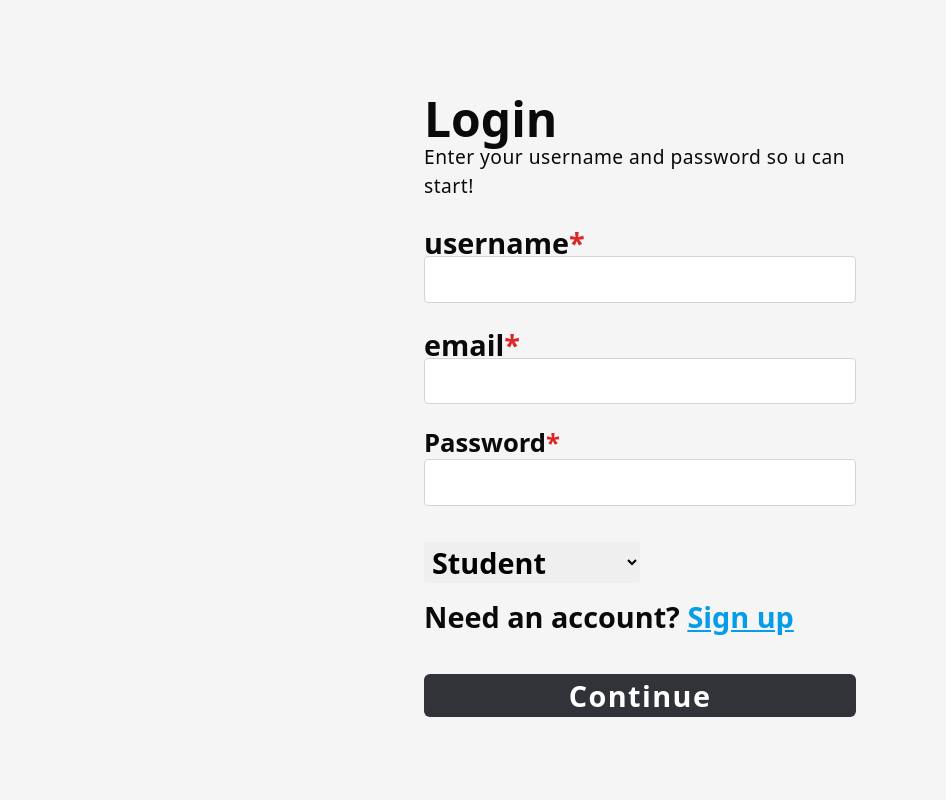
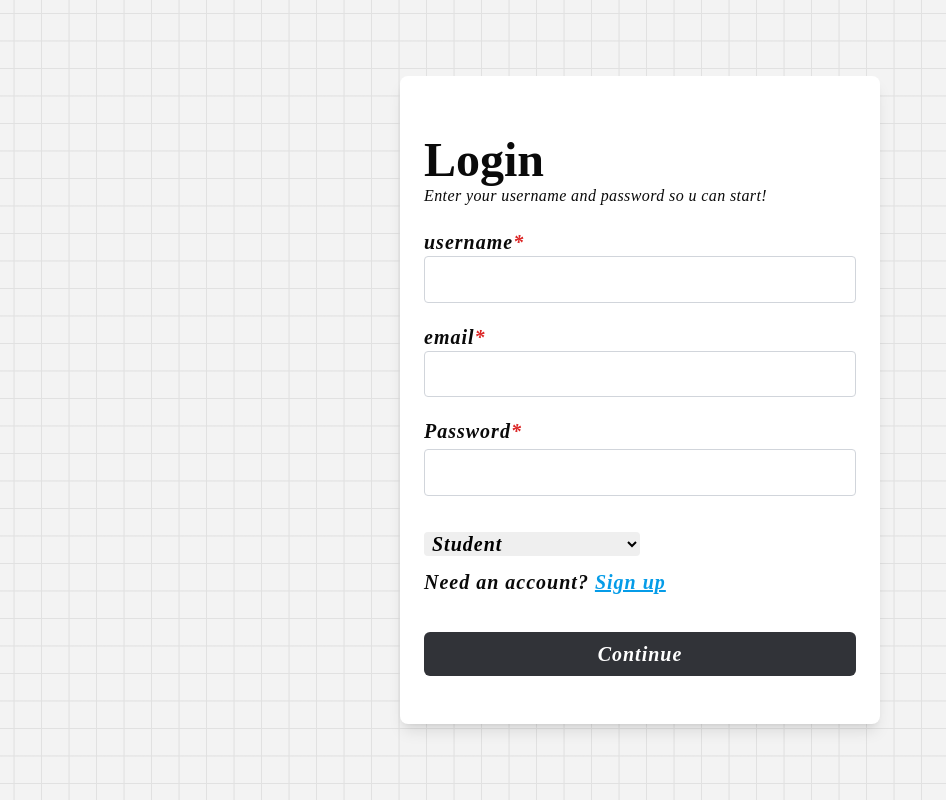
Before and after one commit to psapkale/intercord, a React (Vite) app in the folder frontend/: page /login in a window 1280 px wide. Shown: the whole page, without its empty margins (0-946 px from the left). Built offline with nearby package versions, Linux system fonts and the light colour scheme; no server answers; a web font is replaced by a local one.

Commit message:
chore: Login page ui changed

```diff
--- a/frontend/src/pages/Login.tsx
+++ b/frontend/src/pages/Login.tsx
@@ -96,18 +96,18 @@ const Login = () => {
   }, []);
 
   return (
-    <div className="h-[100vh] w-full flex items-center justify-center bg-[#F5F5F5]">
-      <div className="flex justify-center items-center h-full font-zyada font-semibold">
+    <div className="h-screen overflow-hidden containerBg py-20 w-full flex items-center justify-center">
+      <div className="flex justify-center py-20 items-center h-full italic font-bona font-semibold">
         <form
-          className="auth-page h-fit absolute z-10 w-[30rem]  px-6 py-12 flex flex-col gap-5 rounded-lg login
+          className="auth-page bg-white shadow-lg h-fit absolute z-10 w-[90%] sm:w-[30rem]  px-6 py-12 flex flex-col gap-5 rounded-lg login
         "
         >
-          <h1 className="text-[3rem] -mb-8">Login</h1>
-          <p className="tracking-wide font-medium text-[1.2rem]">
+          <h1 className="text-[3rem] not-italic -mb-8">Login</h1>
+          <p className="tracking-wide font-medium text-[1rem]">
             Enter your username and password so u can start!
           </p>
           <div className="flex flex-col">
-            <label htmlFor="username" className="text-[1.8rem] -mb-2">
+            <label htmlFor="username" className="text-xl tracking-wider">
               username<span className="text-red-600">*</span>
             </label>
             <input
@@ -125,7 +125,7 @@ const Login = () => {
             />
           </div>
           <div className="flex flex-col">
-            <label htmlFor="username" className="text-[1.8rem] -mb-2">
+            <label htmlFor="username" className="text-xl tracking-wider">
               email<span className="text-red-600">*</span>
             </label>
             <input
@@ -143,7 +143,7 @@ const Login = () => {
             />
           </div>
           <div className="flex flex-col gap-1">
-            <label htmlFor="password" className="text-[1.6rem] -mb-2">
+            <label htmlFor="password" className="text-xl tracking-wider">
               Password<span className="text-red-600">*</span>
             </label>
             <input
@@ -168,14 +168,14 @@ const Login = () => {
                 role: e.target.value.toLowerCase(),
               });
             }}
-            className="mt-4 -mb-2 text-black w-[50%] px-1 rounded-sm text-[1.8rem]"
+            className="mt-4 -mb-2 text-black w-[50%] px-1 rounded-sm text-xl tracking-wider italic"
           >
             <option selected>Student</option>
             <option>Teacher</option>
             <option>Admin</option>
           </select>
 
-          <p className="text-[1.8rem]">
+          <p className="text-xl tracking-wider">
             Need an account?{" "}
             <Link to={"/signup"} className="text-[#059CE8] underline">
               Sign up
@@ -184,7 +184,7 @@ const Login = () => {
           <button
             disabled={loading}
             type="submit"
-            className={`mt-4 tracking-wider w-full rounded-md text-[1.8rem]  duration-500 ${
+            className={`mt-4 tracking-wider w-full rounded-md text-xl italic py-2  duration-500 ${
               loading
                 ? "bg-white text-black cursor-not-allowed"
                 : "bg-[#313338] hover:bg-[#27292c] transition-all text-white"
```
